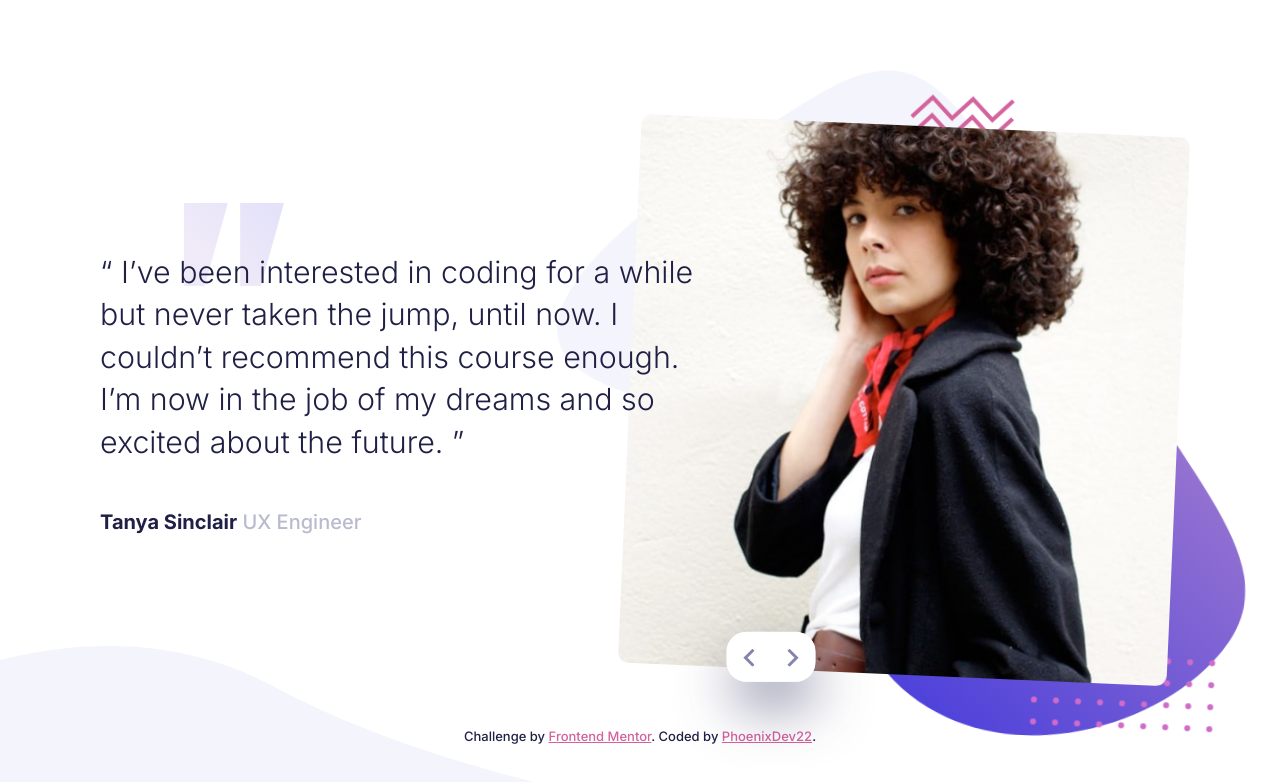
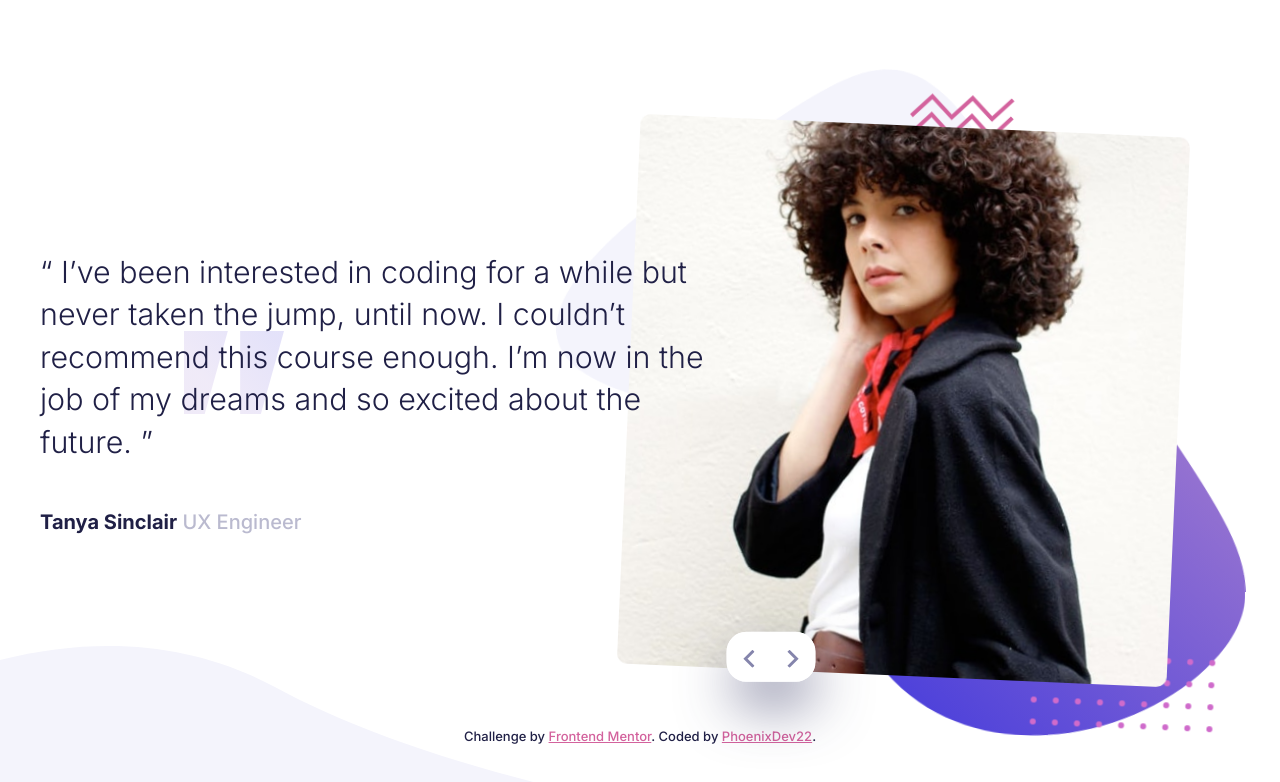
Before and after one commit to PhoenixDev22/Frontend-Mentor-Coding-Bootcamp-Testimonials-Slider, a plain HTML site: page index.html in a window 1280 px wide. Drawn offline with Linux system fonts and the light colour scheme.

Commit message:
Update main.css
Fixed the padding

```diff
--- a/css/main.css
+++ b/css/main.css
@@ -73,9 +73,9 @@ main{
     background-image: url(../images/pattern-quotes.svg);
     background-repeat: no-repeat;
     background-size: 6.25rem;
-    background-position: top 2rem left 9rem;
+    background-position: top 5rem left 9rem;
     flex-basis: 57%;
-    padding: 5rem 0 5rem 3.75rem;
+    padding: 8rem 0 5rem 3
 }
 .blockquote__div .blockquote{
     position: relative;
```
